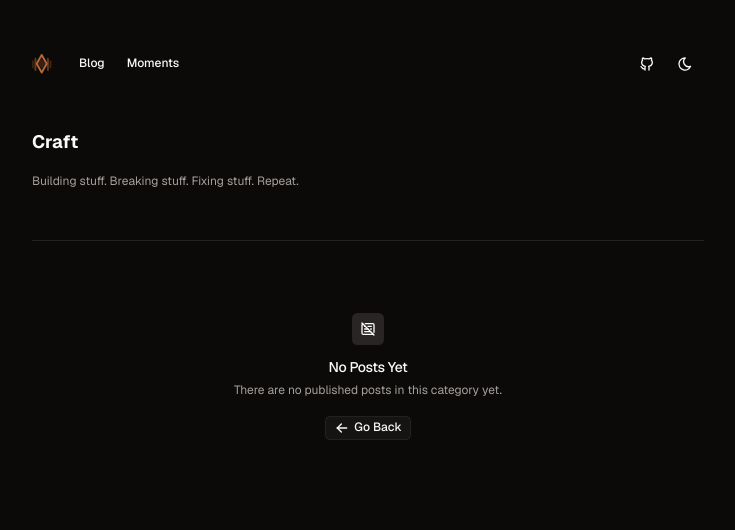
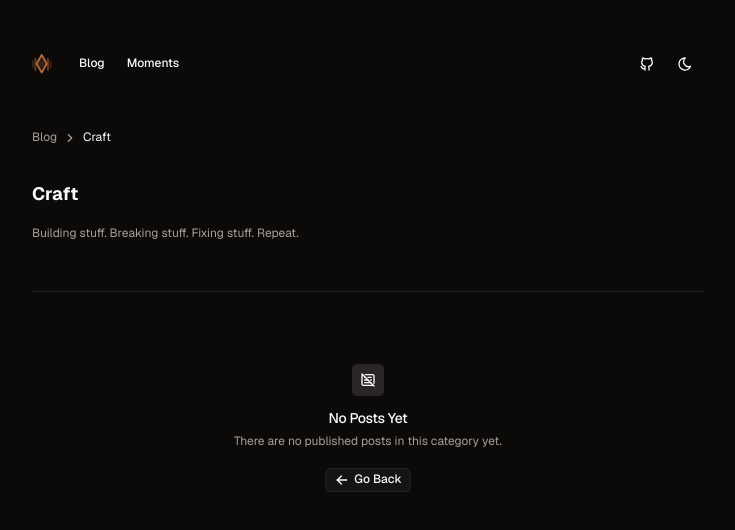
Before and after one commit to calelix/v2, a Next.js app: page /blog/craft in a window 1280 px wide. Shown: the top 530 px of the page, without its empty margins (272-1007 px from the left). Built offline with nearby package versions, Linux system fonts and the light colour scheme; a web font is replaced by a local one.

Commit message:
feat: apply breadcrumb and remove unnecessary props

```diff
--- a/app/blog/[category]/[slug]/page.tsx
+++ b/app/blog/[category]/[slug]/page.tsx
@@ -46,7 +46,7 @@ export default async function Page({
   }
 
   return (
-    <BlogSlugPage category={category} frontmatter={bundledMDX.frontmatter} code={bundledMDX.code} />
+    <BlogSlugPage frontmatter={bundledMDX.frontmatter} code={bundledMDX.code} />
   )
 }
 
--- a/src/pages/blog/ui/blog-category-page.tsx
+++ b/src/pages/blog/ui/blog-category-page.tsx
@@ -7,6 +7,7 @@ import {
 import { IconArrowRight } from "@tabler/icons-react"
 
 import { Header } from "@/widgets/header"
+import { AppBreadcrumb } from "@/widgets/breadcrumb"
 import {
   type Post,
   type CategoryMetadata,
@@ -44,7 +45,10 @@ export const BlogCategoryPage = ({
       <main className="w-full max-w-2xl mx-auto">
         <FadeUpContainer className="flex flex-col">
           <FadeUpItem>
-            <h1 className="text-lg font-bold">
+            <AppBreadcrumb />
+          </FadeUpItem>
+          <FadeUpItem>
+            <h1 className="mt-8 text-lg font-bold">
               {metadata.name}
             </h1>
           </FadeUpItem>
--- a/src/pages/blog/ui/blog-slug-page.tsx
+++ b/src/pages/blog/ui/blog-slug-page.tsx
@@ -1,5 +1,3 @@
-import Link from "next/link"
-
 import {
   format,
   parseISO,
@@ -7,6 +5,7 @@ import {
 
 import { Header } from "@/widgets/header"
 import { Giscus } from "@/widgets/comments"
+import { AppBreadcrumb } from "@/widgets/breadcrumb"
 import { type PostFrontmatter } from "@/entities/post"
 import { MDXComponents } from "@/shared/ui/markdown/mdx-components"
 import {
@@ -16,13 +15,11 @@ import {
 import { Separator } from "@/shared/ui/shadcn/separator"
 
 interface BlogSlugPageProps {
-  category: string
   frontmatter: PostFrontmatter
   code: string
 }
 
 export const BlogSlugPage = ({
-  category,
   frontmatter,
   code,
 }: BlogSlugPageProps) => {
@@ -40,12 +37,10 @@ export const BlogSlugPage = ({
       <main className="w-full max-w-2xl mx-auto">
         <FadeUpContainer className="flex flex-col">
           <FadeUpItem>
-            <Link href={`/blog/${category}`} className="text-xs/relaxed text-muted-foreground capitalize">
-              {category}
-            </Link>
+            <AppBreadcrumb />
           </FadeUpItem>
           <FadeUpItem>
-            <h1 className="mt-4 text-lg font-bold">
+            <h1 className="mt-8 text-lg font-bold">
               {frontmatter.title}
             </h1>
           </FadeUpItem>
```
